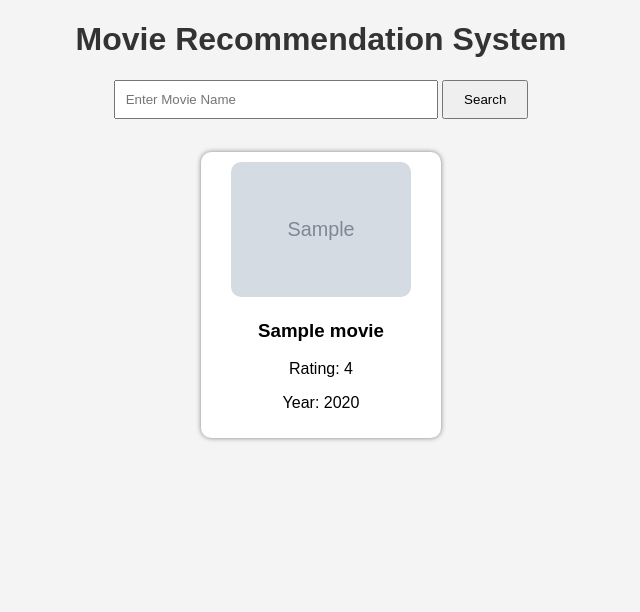
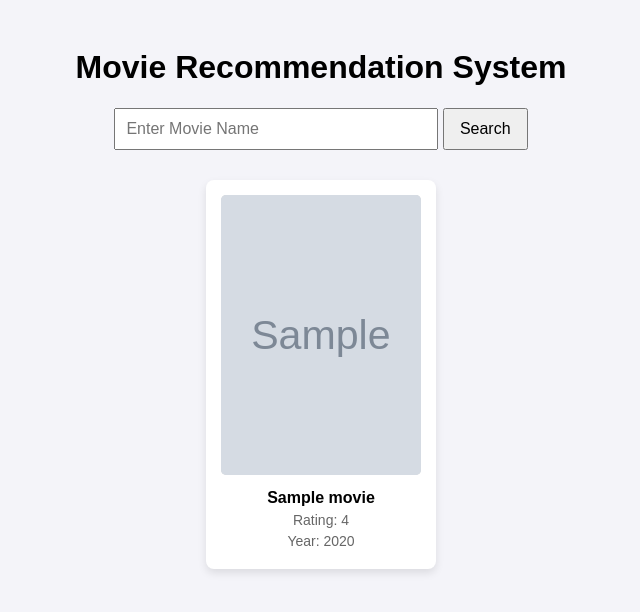
Before and after one commit to prajwalhugar18/movie-recommender, a Flask app: template templates/index.html in a window 1280 px wide. Shown: the top 612 px of the page, without its empty margins (319-959 px from the left). Run offline with Flask 3, Linux system fonts and the light colour scheme; the template is opened without the code that fills it: most values are stand-ins (such as "Sample title", 1, 10 or a date in 2020); grey boxes marked "Sample" are stand-in pictures.

```diff
--- a/templates/index.html
+++ b/templates/index.html
@@ -1,99 +1,86 @@
 <!DOCTYPE html>
-<html>
-
+<html lang="en">
 <head>
-
+    <meta charset="UTF-8">
+    <meta name="viewport" content="width=device-width, initial-scale=1.0">
     <title>Movie Recommendation System</title>
-
     <style>
-
-        body{
-            font-family: Arial;
-            text-align:center;
-            background:#f4f4f4;
+        body {
+            font-family: Arial, sans-serif;
+            background-color: #f4f4f9;
+            text-align: center;
+            padding: 20px;
         }
-
-        h1{
-            color:#333;
+        form {
+            margin-bottom: 30px;
         }
-
-        input{
-            padding:10px;
-            width:300px;
+        input[type="text"] {
+            padding: 10px;
+            width: 300px;
+            font-size: 16px;
         }
-
-        button{
-            padding:10px 20px;
+        button {
+            padding: 10px 15px;
+            font-size: 16px;
+            cursor: pointer;
         }
-
-        .movie-card{
-
-            display:inline-block;
-
-            width:220px;
-
-            margin:15px;
-
-            padding:10px;
-
-            background:white;
-
-            border-radius:10px;
-
-            box-shadow:0px 0px 5px gray;
+        .container {
+            display: flex;
+            flex-wrap: wrap;
+            justify-content: center;
+            gap: 20px;
         }
-
-        img{
-            width:180px;
-            border-radius:10px;
+        .card {
+            background: white;
+            border-radius: 8px;
+            box-shadow: 0 4px 8px rgba(0,0,0,0.1);
+            width: 200px;
+            padding: 15px;
+            text-align: center;
         }
-
+        .card img {
+            width: 100%;
+            border-radius: 5px;
+            height: 280px;
+            object-fit: cover;
+            background-color: #ddd;
+        }
+        .card h3 {
+            font-size: 16px;
+            margin: 10px 0 5px;
+        }
+        .card p {
+            margin: 5px 0;
+            color: #666;
+            font-size: 14px;
+        }
     </style>
-
 </head>
-
 <body>
 
-    <h1> Movie Recommendation System</h1>
+    <h1>Movie Recommendation System</h1>
 
     <form method="POST">
-
-        <input
-            type="text"
-            name="movie"
-            placeholder="Enter Movie Name"
-            required>
-
-        <button type="submit">
-            Search
-        </button>
-
+        <input type="text" name="movie" placeholder="Enter Movie Name" required>
+        <button type="submit">Search</button>
     </form>
 
-    <br>
-
-    {% for movie in recommendations %}
-
-    <div class="movie-card">
-
-        <img src="{{ movie.poster }}">
-
-        <h3>{{ movie.title }}</h3>
-
-        <p>
-            Rating:
-            {{ movie.rating }}
-        </p>
-
-        <p>
-            Year:
-            {{ movie.year }}
-        </p>
-
+    <div class="container">
+        {% for movie in recommendations %}
+            <div class="card">
+                {% if movie['poster'] %}
+                    <img src="{{ movie['poster'] }}" alt="{{ movie['title'] }} Poster">
+                {% else %}
+                    <div style="height:280px; background:#eee; display:flex; align-items:center; justify-content:center;">
+                        <span>No Poster</span>
+                    </div>
+                {% endif %}
+                <h3>{{ movie['title'] }}</h3>
+                <p>Rating: {{ movie['rating'] }}</p>
+                <p>Year: {{ movie['year'] }}</p>
+            </div>
+        {% endfor %}
     </div>
 
-    {% endfor %}
-
 </body>
-
 </html>
```
Also changed, not shown: movii.py (+18 -16 lines).
